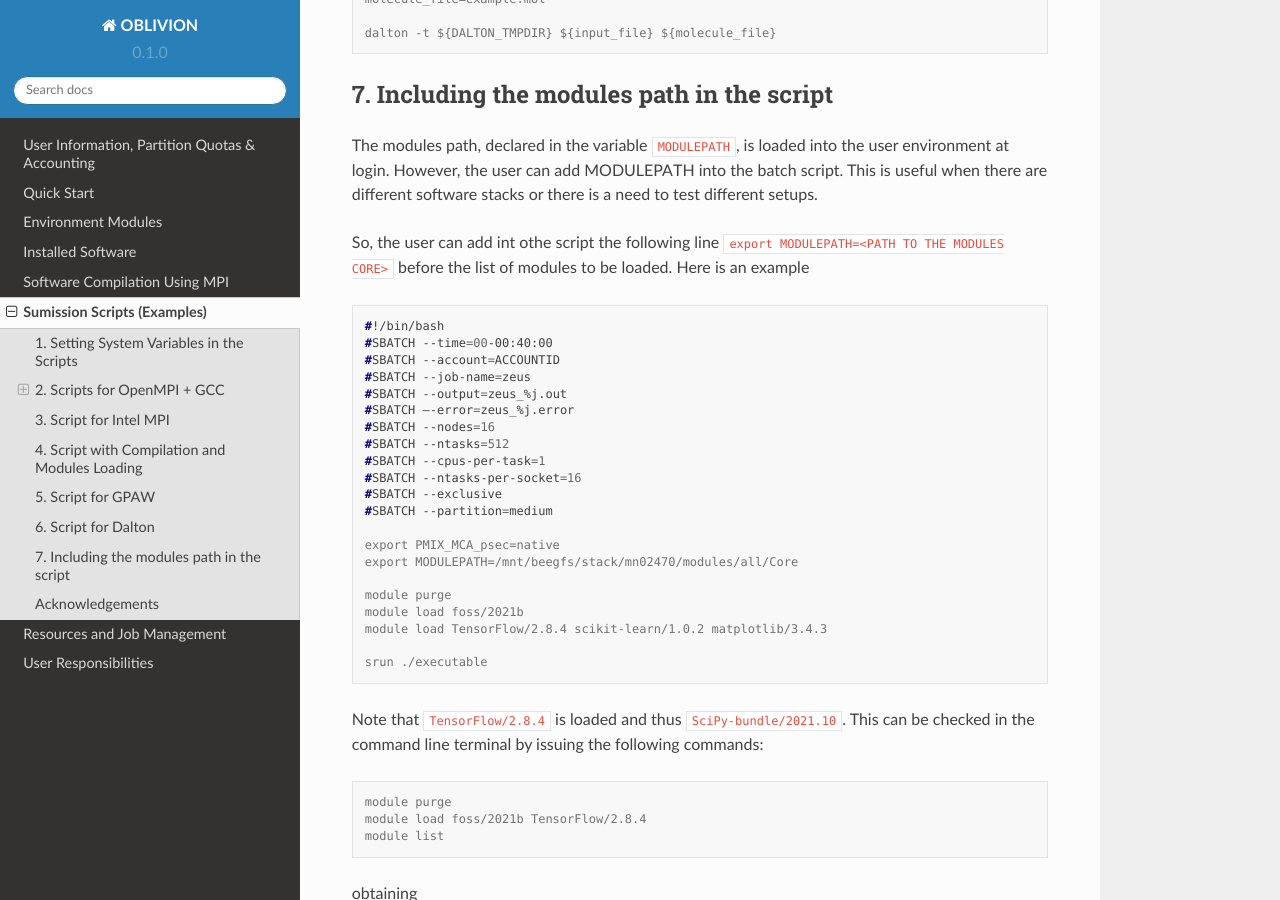
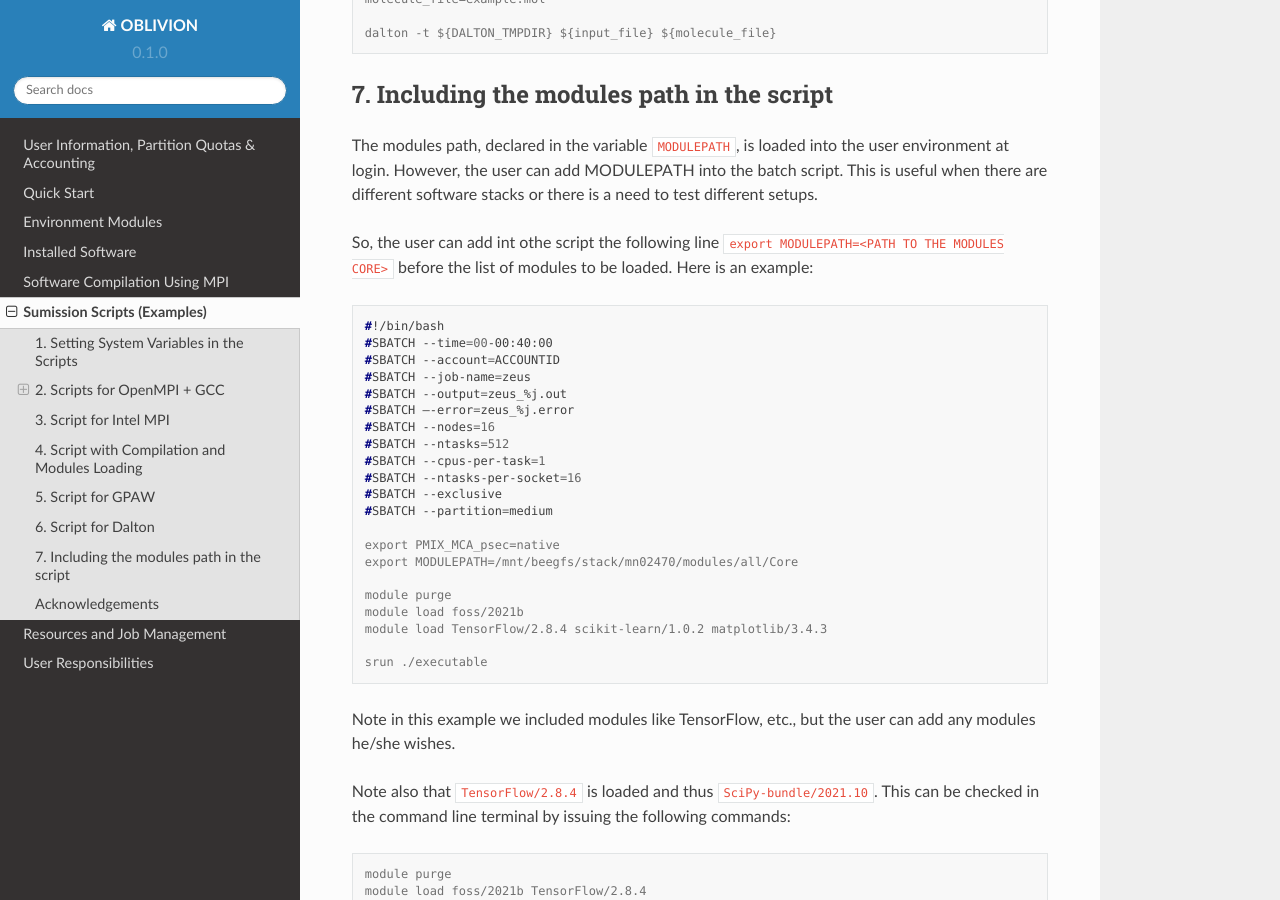
Before and after one commit to mavillez/Oblivion, a Sphinx documentation site: the page built from docs/source/scripts.rst, in a window 1280 px wide and 900 px high, scrolled down 4549 px. Built offline with Sphinx 7.4.7 and the Read the Docs theme 2.0.0, drawn with Linux system fonts in a browser that asks for light colours.

Commit message:
Update scripts.rst

```diff
--- a/docs/source/scripts.rst
+++ b/docs/source/scripts.rst
@@ -250,7 +250,7 @@
 stacks or there is a need to test different setups.
 
 So, the user can add int othe script the following line ``export MODULEPATH=<PATH TO THE MODULES CORE>`` before
-the list of modules to be loaded. Here is an example
+the list of modules to be loaded. Here is an example:
 
 .. code-block:: console
 
@@ -276,7 +276,9 @@
 
   srun ./executable
 
-Note that ``TensorFlow/2.8.4`` is loaded and thus ``SciPy-bundle/2021.10``. This can be checked in the command line terminal by issuing the following commands:
+Note in this example we included modules like TensorFlow, etc., but the user can add any modules he/she wishes.
+
+Note also that ``TensorFlow/2.8.4`` is loaded and thus ``SciPy-bundle/2021.10``. This can be checked in the command line terminal by issuing the following commands:
 
 .. code-block:: console
 
```
